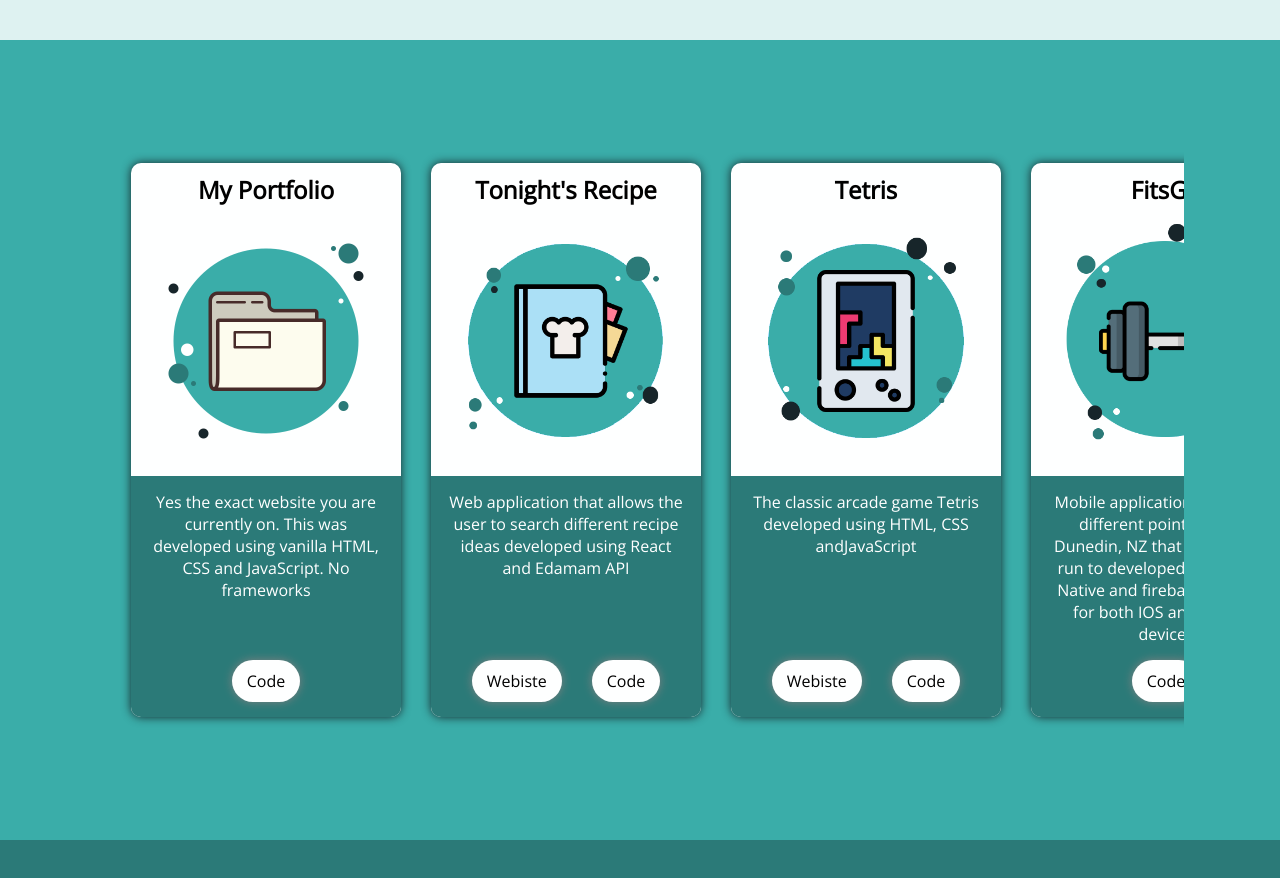
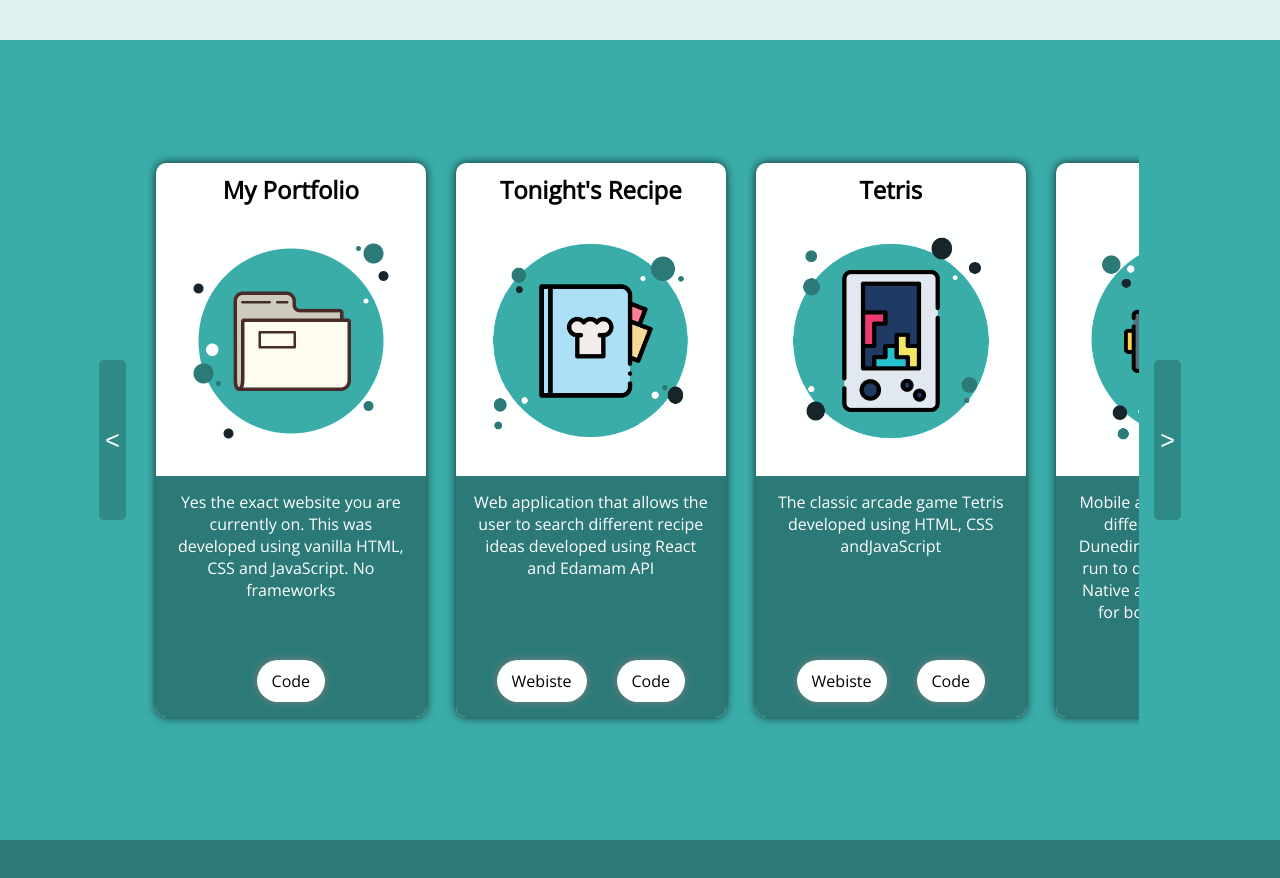
Before and after one commit to Carthur-P/Portfolio, a plain HTML site: page portfolio/index.html in a window 1280 px wide. Shown: the part 1560-2438 px from the top of the page. Drawn offline with nearby package versions, Linux system fonts and the light colour scheme.

Commit message:
add horizontal scrolling with button + styling

```diff
--- a/portfolio/app.js
+++ b/portfolio/app.js
@@ -1,13 +1,40 @@
 window.onload = () => {
+  //progress bar conponents
   const progress = document.getElementById("progress");
   const height = document.documentElement.scrollHeight - document.documentElement.clientHeight;
-  const form = document.getElementById("contactForm");
 
+  //change progress bar on page scrolling
   window.onscroll = () => {
     let scrollPosition = document.documentElement.scrollTop;
     let scrollProgress = (scrollPosition / height) * 100;
     progress.style.height = scrollProgress + "%";
   };
 
+  //project horizontal scroll conponents
+  const leftButton = document.getElementById("leftButton");
+  const rightButton = document.getElementById("rightButton");
+  const scrollContainer = document.querySelector(".horizontalScrollContainer");
+  // let visibleContainer = scrollContainer.offsetWidth;
+  // let invisibleContainer = getInvisibleContainer();
+
+  // //get width value of the content hidden in scroll
+  // function getInvisibleContainer(){
+  //   return document.querySelector(".projectContainer").offsetWidth - visibleContainer - 100;
+  // }
+
+  //scrolling right on right button click
+  rightButton.onclick = () => {
+    scrollContainer.scrollLeft += 600;
+  };
+
+  //scrolling left on left button click
+  leftButton.onclick = () => {
+    scrollContainer.scrollLeft -= 600;
+  };
+
+  //contact form component
+  const form = document.getElementById("contactForm")
+
+  //making sure form is reset
   form.reset();
 };
--- a/portfolio/index.html
+++ b/portfolio/index.html
@@ -141,6 +141,7 @@
   </div>
 
   <div id="projects">
+    <button id="leftButton">&#60;</button>
     <div class="horizontalScrollContainer">
       <div class="projectContainer">
         <div class="projectCard">
@@ -226,6 +227,7 @@
         </div>
       </div>
     </div>
+    <button id="rightButton">&#62;</button>
   </div>
 
   <div id="contactMe">
--- a/portfolio/mystyles.css
+++ b/portfolio/mystyles.css
@@ -1,7 +1,11 @@
 @import url("https://fonts.googleapis.com/css2?family=Open+Sans&display=swap");
 
 html::-webkit-scrollbar {
-  width: 0px;
+  display: none;
+}
+
+.horizontalScrollContainer::-webkit-scrollbar {
+  display: none;
 }
 
 html {
@@ -11,6 +15,11 @@ html {
 body {
   margin: 0px;
   font-family: "Open Sans", sans-serif;
+}
+
+button:focus{
+  border: 0px;
+  outline: none;
 }
 
 a {
@@ -272,14 +281,38 @@ p {
   align-items: center;
 }
 
+#leftButton {
+  margin-right: 15px;
+  height: 20%;
+  font-size: 25px;
+  color: #feffff;
+  background-color: rgb(0, 0, 0, 0.2);
+  border: 0px;
+  border-radius: 5px;
+}
+
+#rightButton {
+  margin-left: 15px;
+  height: 20%;
+  font-size: 25px;
+  color: #feffff;
+  background-color: rgb(0, 0, 0, 0.2);
+  border: 0px;
+  border-radius: 5px;
+}
+
+#leftButton:hover, #rightButton:hover{
+  background-color: rgb(0, 0, 0, 0.5);
+}
+
 .horizontalScrollContainer {
   overflow-x: auto;
   scroll-padding-right: 20px;
-  width: 85%;
+  width: 78%;
+  scroll-behavior: smooth;
 }
 
 .projectContainer {
-  padding: 20px;
   width: 2100px;
   display: flex;
 }
@@ -295,10 +328,6 @@ p {
   border-radius: 10px;
   width: 300px;
   box-shadow: 0px 0px 10px #17252a;
-}
-
-.projectCard:last-child {
-  margin-right: 50px;
 }
 
 .projectCard h2 {
```
